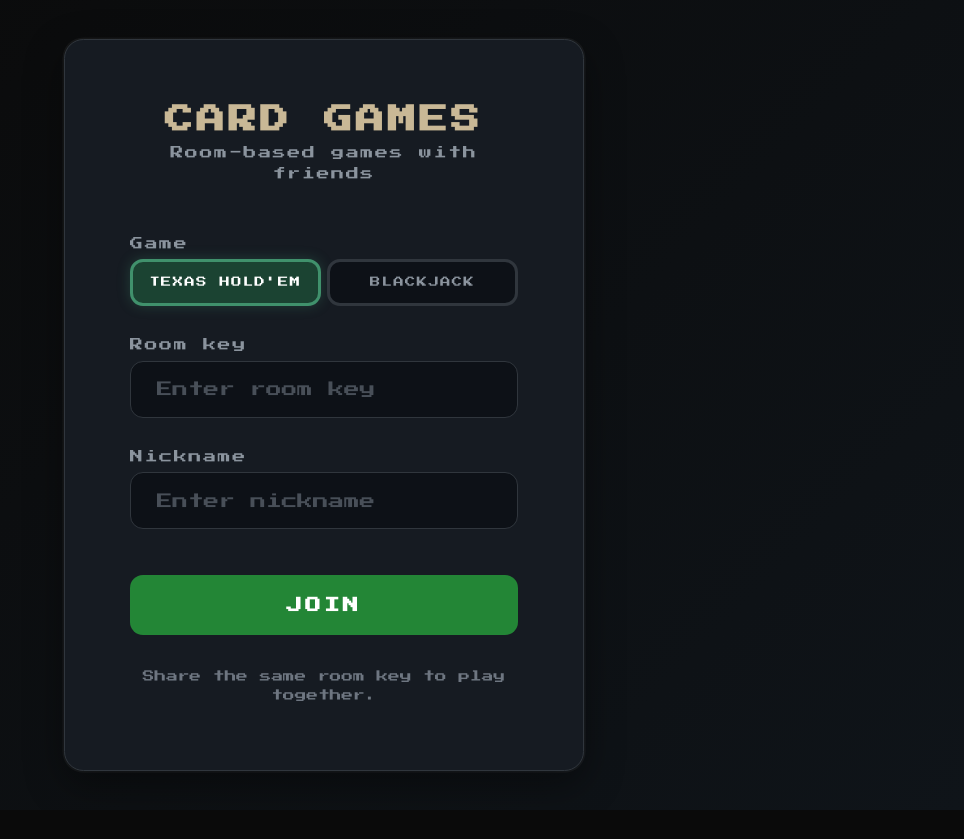
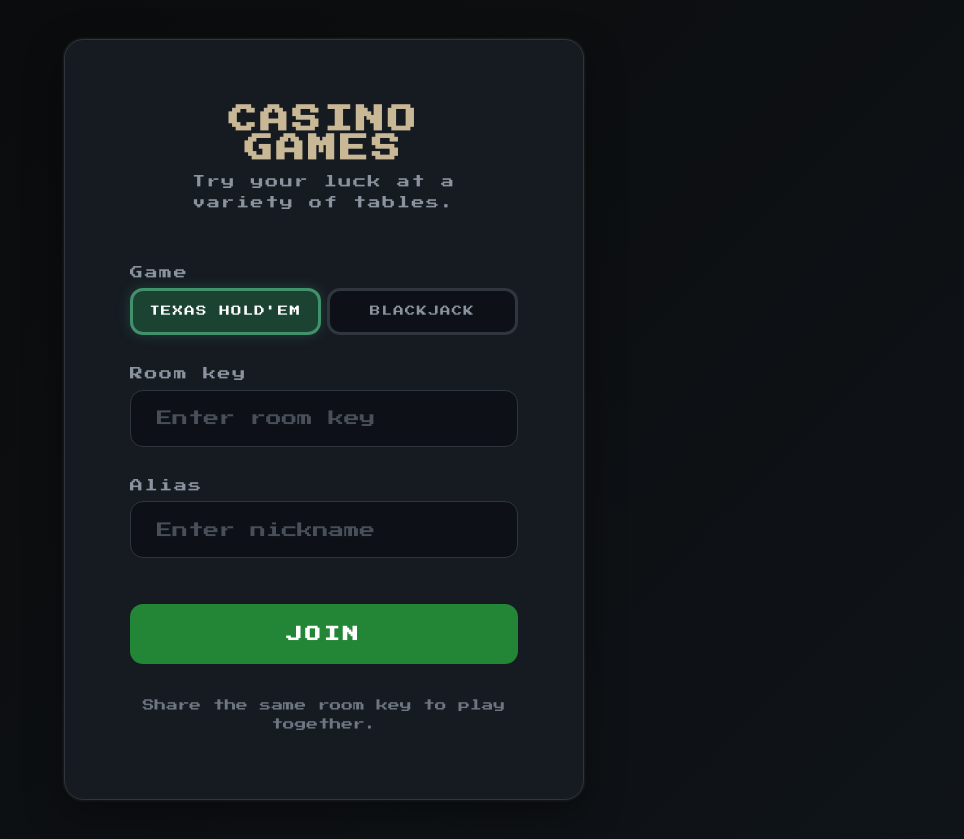
Before and after one commit to Appels-to-oranges/VirtualArcade, a website: page public/index.html in a window 1280 px wide. Shown: the whole page, without its empty margins (316-1280 px from the left). Before the commit the page ends 810 px from the top, so only its background shows below. Drawn offline with Linux system fonts and the light colour scheme.

Commit message:
name change.html
card games to virtual arcade in tab, splash screen
nickname label to alias

```diff
--- a/public/index.html
+++ b/public/index.html
@@ -3,15 +3,15 @@
 <head>
   <meta charset="UTF-8">
   <meta name="viewport" content="width=device-width, initial-scale=1.0">
-  <title>Card stuff</title>
+  <title>VIRTUAL ARCADE</title>
   <link rel="stylesheet" href="styles.css">
 </head>
 <body>
   <div class="message-toast" id="message-toast"></div>
   <div id="join-screen">
     <div class="join-card">
-      <h1>Card Games</h1>
-      <p class="tagline">Room-based games with friends</p>
+      <h1>CASINO GAMES</h1>
+      <p class="tagline">Try your luck at a variety of tables.</p>
       <div id="join-form" class="join-form">
         <div class="form-group">
           <label for="game-type">Game</label>
@@ -25,7 +25,7 @@
           <input type="text" id="room-key" class="form-control" placeholder="Enter room key" maxlength="32" autocomplete="off">
         </div>
         <div class="form-group">
-          <label for="nickname">Nickname</label>
+          <label for="nickname">Alias</label>
           <input type="text" id="nickname" class="form-control" placeholder="Enter nickname" maxlength="20" autocomplete="off">
         </div>
         <button type="button" id="join-btn" class="btn-join">Join</button>
```
